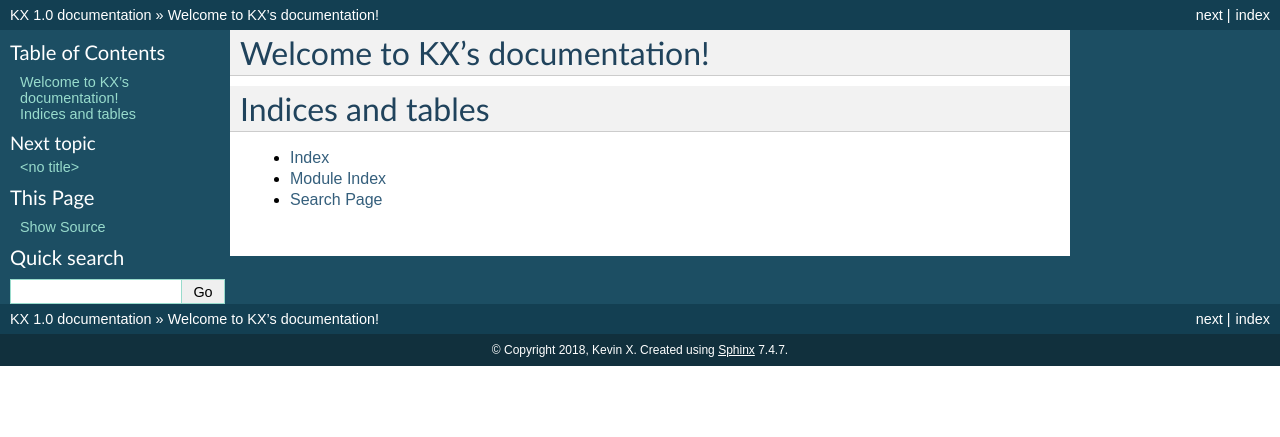
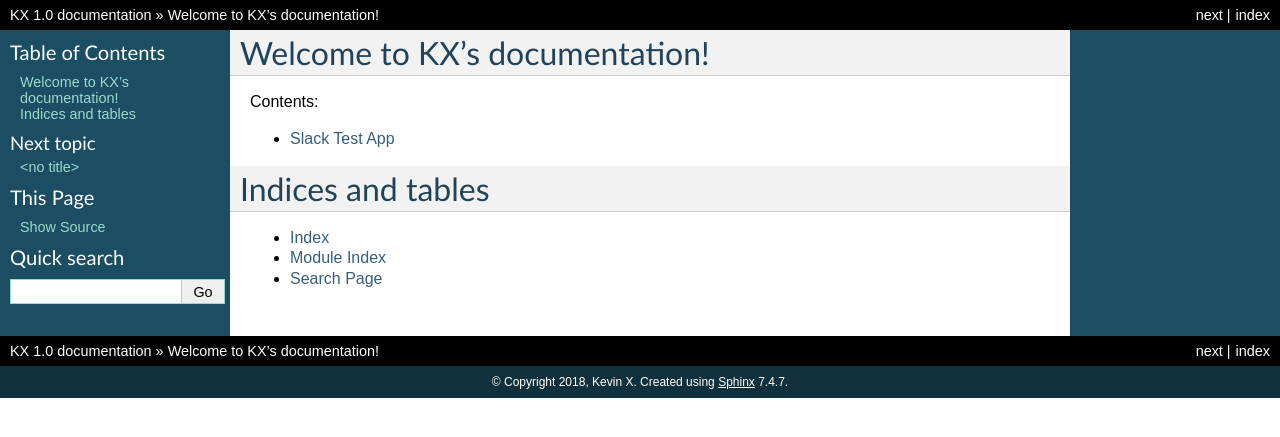
Before and after one commit to kxie28/kxie28.github.io, a Sphinx documentation site: the page built from docs/source/index.rst, in a window 1280 px wide. Shown: the top 437 px of the page. Built offline with Sphinx 7.4.7, drawn with Linux system fonts in a browser that asks for light colours; some of the changed lines change nothing that is shown.

Commit message:
added slack

```diff
--- a/docs/source/conf.py
+++ b/docs/source/conf.py
@@ -76,7 +76,7 @@ pygments_style = 'sphinx'
 #
 html_theme = 'classic'
 html_theme_options = {
-        "relbarbgcolo": "black"
+        "relbarbgcolor": "black"
 }
 
 # Theme options are theme-specific and customize the look and feel of a theme
--- a/docs/source/index.rst
+++ b/docs/source/index.rst
@@ -11,7 +11,7 @@ Welcome to KX's documentation!
    :caption: Contents:
 
    includeme
-
+   slack
 
 
 Indices and tables
```
